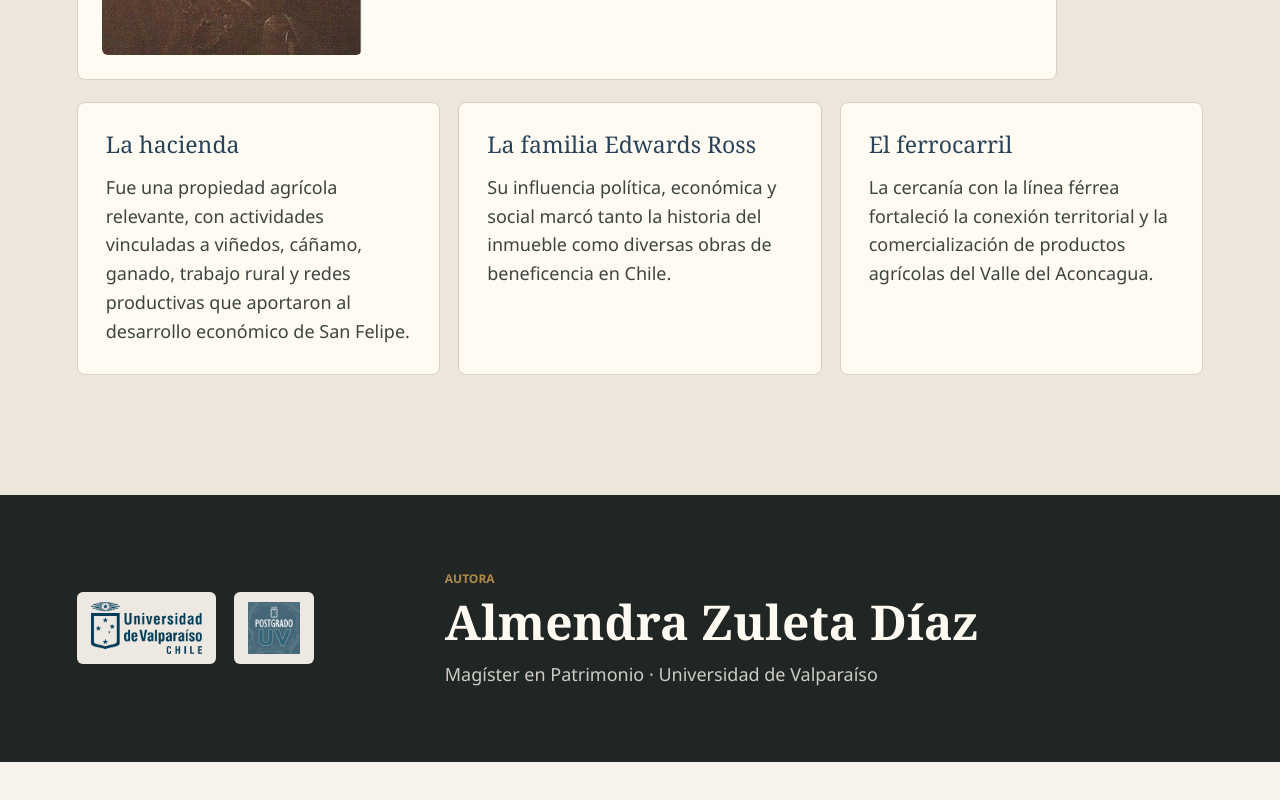
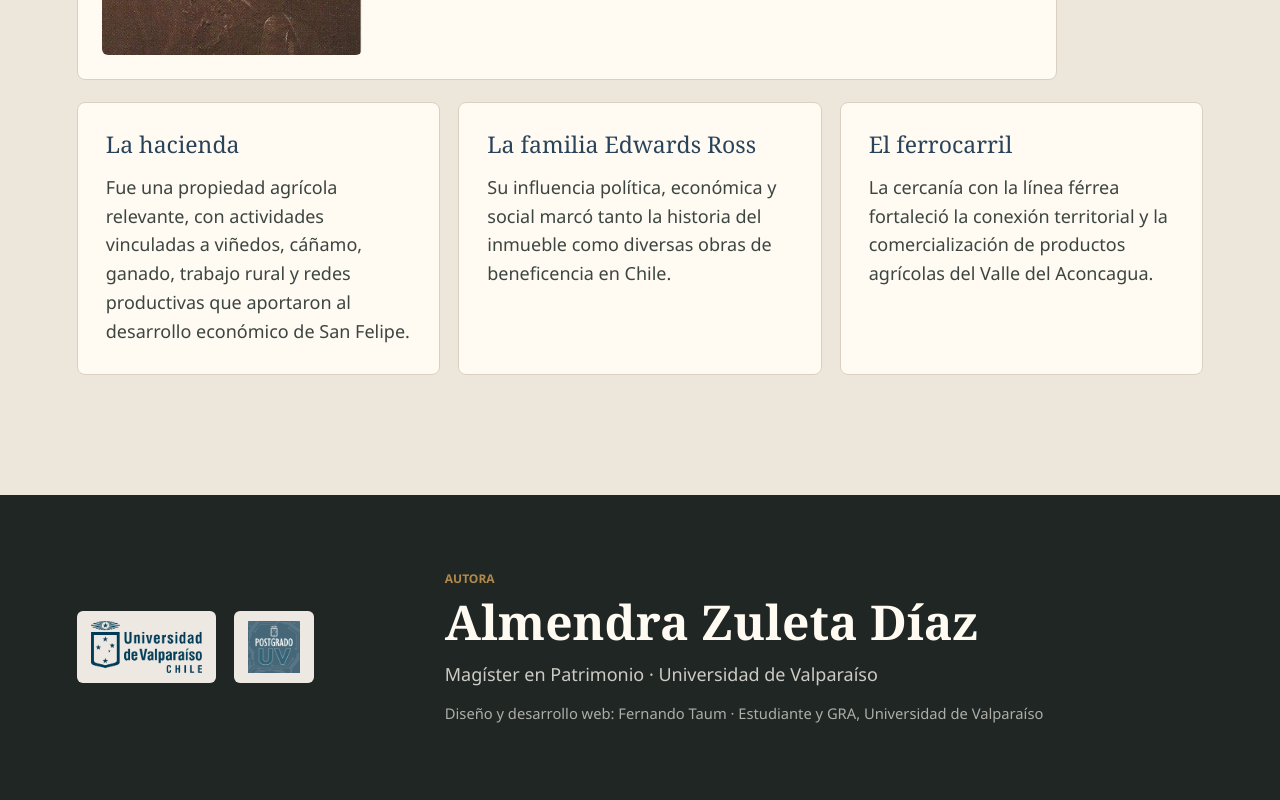
Before and after one commit to AlmeZuleta/AlmeZuleta.github.io, a Next.js app: page / in a window 1280 px wide. Shown: the part 7758-8558 px from the top of the page. Before the commit the page ends 8520 px from the top, so only its background shows below. Built offline with nearby package versions, Linux system fonts and the light colour scheme.

Commit message:
Add site design credit

```diff
--- a/app/globals.css
+++ b/app/globals.css
@@ -703,6 +703,12 @@ h3 {
   color: rgba(255, 250, 242, 0.78);
 }
 
+.institutional-footer .site-credit {
+  color: rgba(255, 250, 242, 0.64);
+  font-size: 0.92rem;
+  margin-top: 14px;
+}
+
 .footer-logos {
   align-items: center;
   display: flex;
--- a/app/page.tsx
+++ b/app/page.tsx
@@ -419,6 +419,9 @@ export default function Home() {
           <span className="label">Autora</span>
           <strong>Almendra Zuleta Díaz</strong>
           <p>Magíster en Patrimonio · Universidad de Valparaíso</p>
+          <p className="site-credit">
+            Diseño y desarrollo web: Fernando Taum · Estudiante y GRA, Universidad de Valparaíso
+          </p>
         </div>
       </footer>
     </main>
--- a/index.html
+++ b/index.html
@@ -299,6 +299,7 @@
           <span class="label">Autora</span>
           <strong>Almendra Zuleta Díaz</strong>
           <p>Magíster en Patrimonio · Universidad de Valparaíso</p>
+          <p class="site-credit">Diseño y desarrollo web: Fernando Taum · Estudiante y GRA, Universidad de Valparaíso</p>
         </div>
       </footer>
     </main>
--- a/styles.css
+++ b/styles.css
@@ -612,6 +612,12 @@ h3 {
   color: rgba(255, 250, 242, 0.78);
 }
 
+.institutional-footer .site-credit {
+  color: rgba(255, 250, 242, 0.64);
+  font-size: 0.92rem;
+  margin-top: 14px;
+}
+
 .footer-logos {
   align-items: center;
   display: flex;
```
Also changed, not shown: 1 other file (tests, documents, lock files or other folders).
